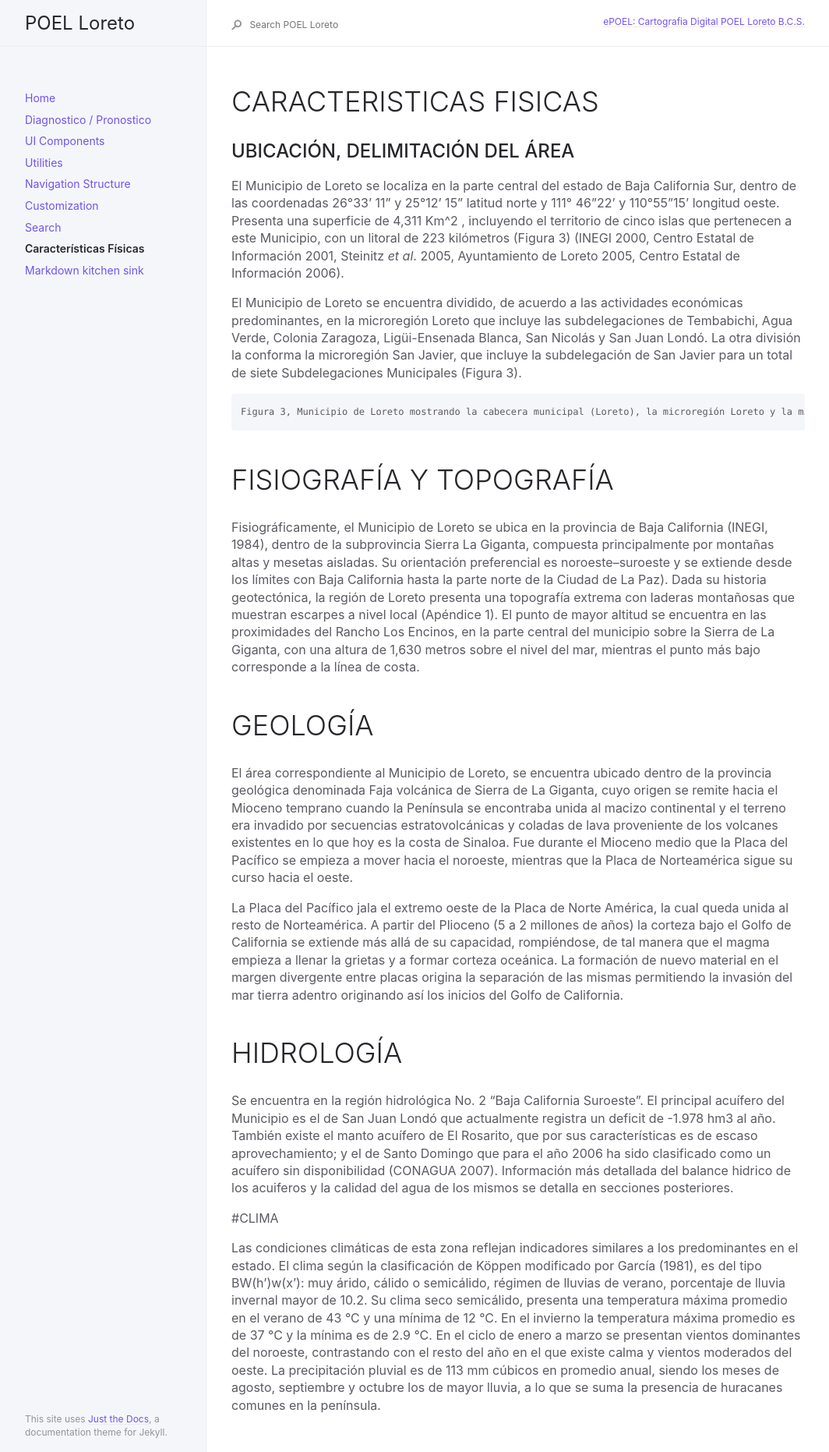
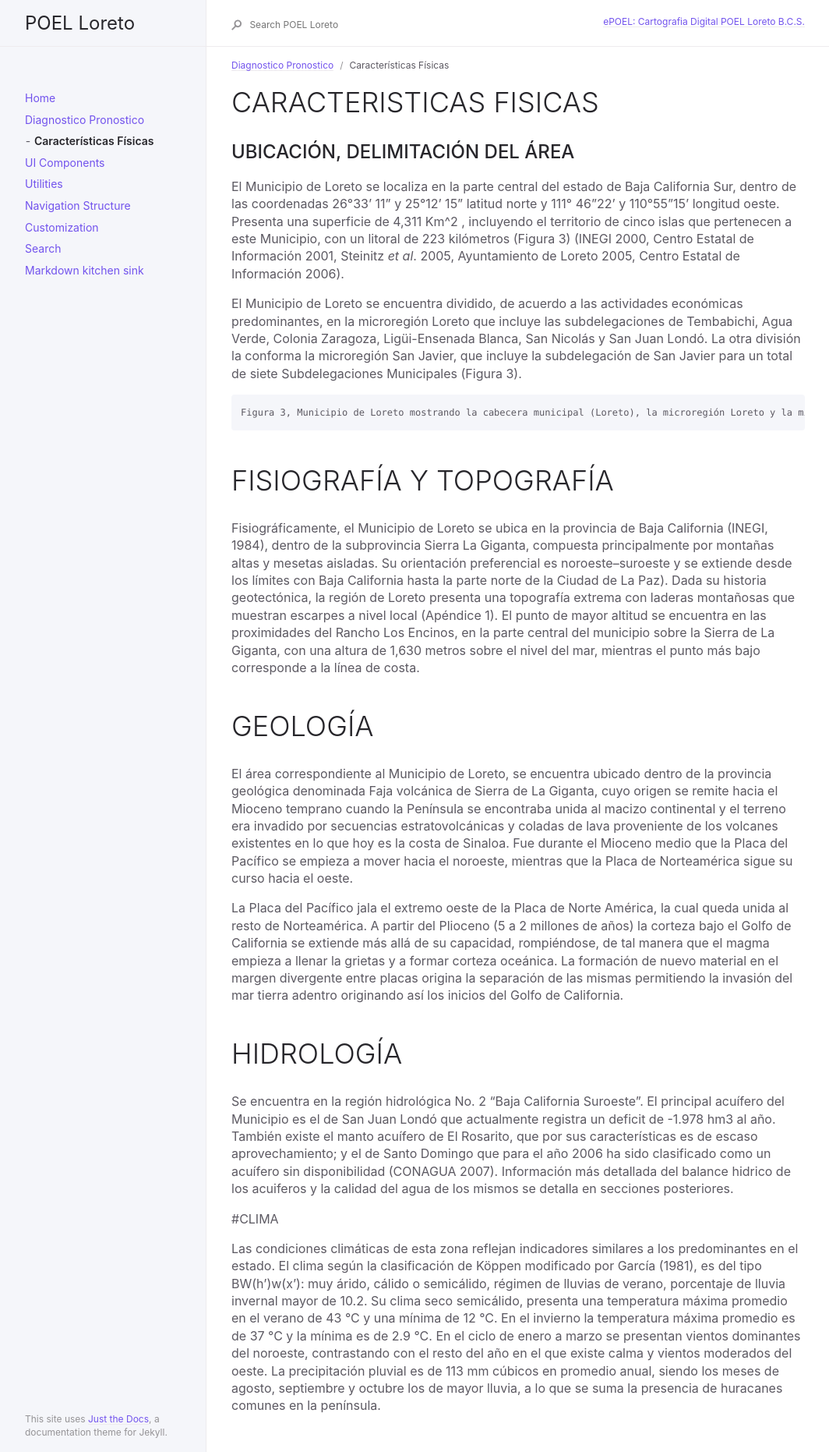
Before and after one commit to garrios/POEL-Loreto, a Jekyll site: the page built from docs/diag-pronos/Caracteristicas Fisicas.md, in a window 1280 px wide. Shown: the whole page at 78% size, without its empty margins (91-1155 px from the left). Built offline with Jekyll 4.4.1, drawn with Linux system fonts in a browser that asks for light colours.

Commit message:
arreglo menus

```diff
--- a/docs/Caracteristicas Fisicas.md
+++ b/docs/diag-pronos/Caracteristicas Fisicas.md
@@ -1,8 +1,10 @@
 ---
 layout: default
 title: Características Físicas
-nav_order: 8
+parent: Diagnostico Pronostico
+nav_order: 1
 ---
+
 
 # CARACTERISTICAS FISICAS
 
```
Also changed, not shown: docs/diag-pronos/diag-pronos.md (+1 -1 lines).
